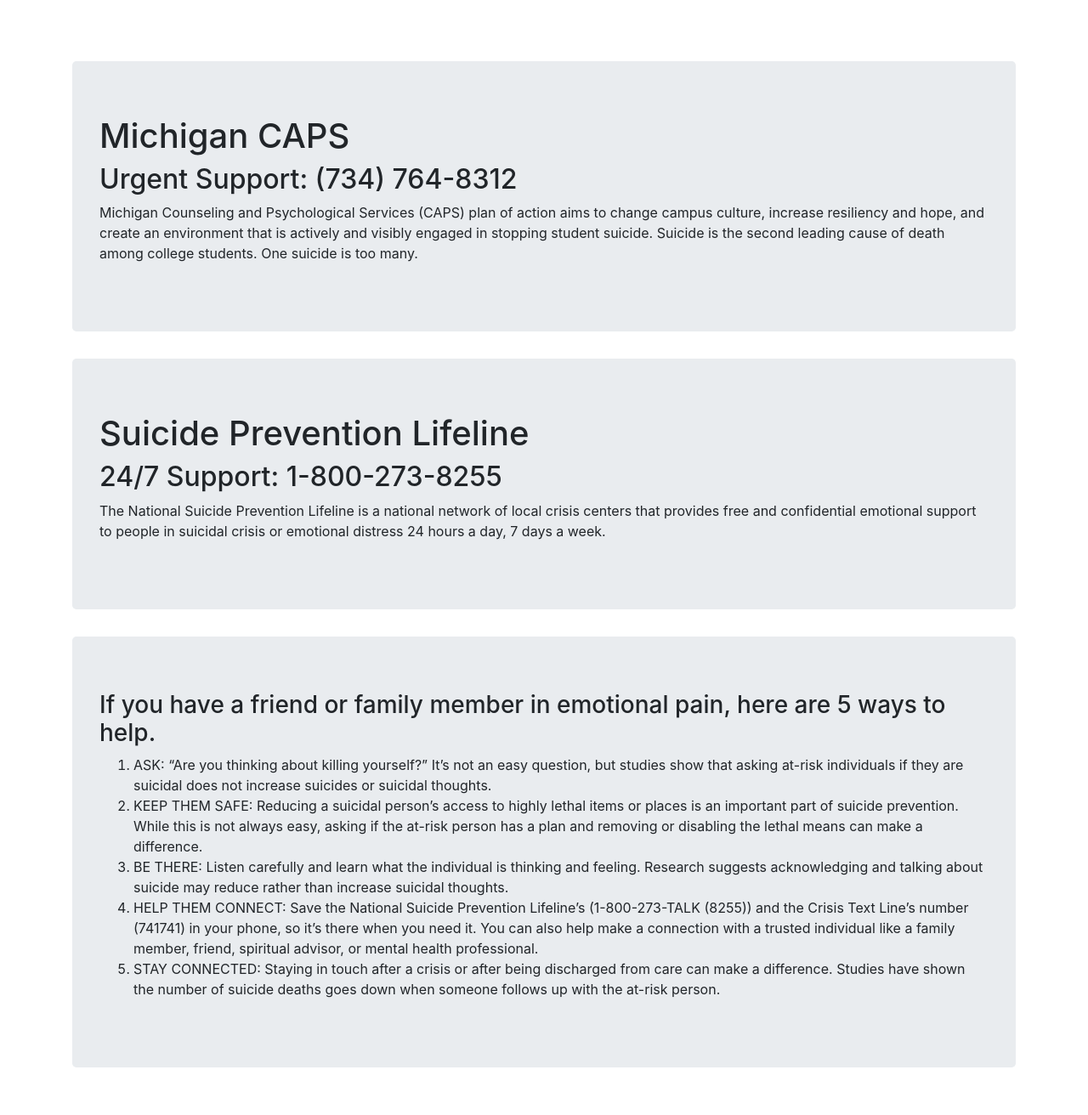
After one commit to alexliu4/Happiness-Dispatch, a Flask app: page /prevention in a window 1280 px wide. The commit adds this page. Shown: the whole page at 85% size. Run offline with Flask 2, Linux system fonts and the light colour scheme; some libraries are stand-ins or nearby versions.

Commit message:
im sleeping now bye

```diff
--- a/app.py
+++ b/app.py
@@ -1,8 +1,6 @@
 from flask import Flask, escape, render_template, request, session, url_for, redirect, flash, jsonify
 
 from twilio.rest import Client
-
-from passlib.hash import md5_crypt
 
 import random
 import os
@@ -21,12 +19,11 @@
     return render_template('login.html')
 
 def text(to):
-
-    account_sid = ''
-    auth_token = ''
+    account_sid = 'AC026b3b3de192f720297096a7a35f2877'
+    auth_token = '71f6b46374bc6c9b530ac339a4944044'
 
     client = Client(account_sid, auth_token)
-    sender = "+12563882762"
+    sender = "+12626498342"
     x = 0
     while x < 3:
         x += 1
@@ -95,6 +92,10 @@
 @app.route('/home')
 def home():
     return render_template('home.html')
+
+@app.route('/prevention')
+def prevention():
+    return render_template('prevention.html')
 
 # @app.route('/auth', methods = ["POST"])
 # def auth():
--- a/templates/home.html
+++ b/templates/home.html
@@ -32,7 +32,7 @@
           <div class="col-sm">
             <div class="alert alert-danger text-center">
             <button type="submit" class="btn btn-outline-danger btn-block btn-lg" name="profile" value="1">
-              <img src= "./../static/kitten.png" class="image-rounded" alt="1" width="100%">
+              <img src= "./../static/kitten.png" class="image-rounded" alt="0" width="100%">
               <br>
               <h4>Option 2</h4>
             </button>
--- /dev/null
+++ b/templates/prevention.html
@@ -0,0 +1,54 @@
+{% extends "base.html" %}
+{% block head %}
+<link rel="stylesheet" href="{{ url_for('static', filename='auth.css') }}">
+{% endblock %}
+
+{% block content %}
+<br><br><br>
+
+
+<div class="container">
+  <div class="jumbotron">
+    <h1>Michigan CAPS</h1>
+    <h2>Urgent Support: (734) 764-8312</h2>
+    <p>Michigan Counseling and Psychological Services (CAPS) plan of action aims to change campus culture, increase resiliency and hope, and create an environment that is actively and visibly engaged in stopping student suicide. Suicide is the second leading cause of death among college students.  One suicide is too many.
+</p>
+  </div>
+    <div class="jumbotron">
+    <h1>Suicide Prevention Lifeline</h1>
+        <h2>24/7 Support: 1-800-273-8255</h2>
+    <p>The National Suicide Prevention Lifeline is a national network of local crisis centers that provides free and confidential emotional support to people in suicidal crisis or emotional distress 24 hours a day, 7 days a week. </p>
+  </div>
+
+
+    <div class="jumbotron">
+    <h3>If you have a friend or family member in emotional pain, here are 5 ways to help.     </h3>
+    <ol>
+  <li>ASK: “Are you thinking about killing yourself?” It’s not an easy question, but studies show that asking at-risk individuals if they are suicidal does not increase suicides or suicidal thoughts.</li>
+  <li>KEEP THEM SAFE: Reducing a suicidal person’s access to highly lethal items or places is an important part of suicide prevention. While this is not always easy, asking if the at-risk person has a plan and removing or disabling the lethal means can make a difference.</li>
+  <li>BE THERE: Listen carefully and learn what the individual is thinking and feeling. Research suggests acknowledging and talking about suicide may reduce rather than increase suicidal thoughts.
+</li>
+  <li>HELP THEM CONNECT: Save the National Suicide Prevention Lifeline’s (1-800-273-TALK (8255)) and the Crisis Text Line’s number (741741) in your phone, so it’s there when you need it. You can also help make a connection with a trusted individual like a family member, friend, spiritual advisor, or mental health professional.
+</li>
+  <li>STAY CONNECTED: Staying in touch after a crisis or after being discharged from care can make a difference. Studies have shown the number of suicide deaths goes down when someone follows up with the at-risk person.
+</li>
+</ol>
+  </div>
+
+
+
+</div>
+
+
+    <!-- <button type="submit" class="btn btn-primary" value="Login">Submit</button> <br> <br> -->
+    {% for msg in get_flashed_messages() %}
+    <div class="alert alert-warning" role="alert">
+    {{msg}}
+    </div>
+    {% endfor %}
+
+</div>
+
+<br>
+
+{% endblock %}
```
Also changed, not shown: data/accounts.db, 2 other files.
